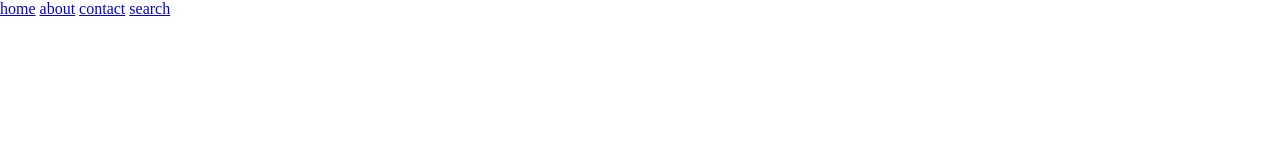
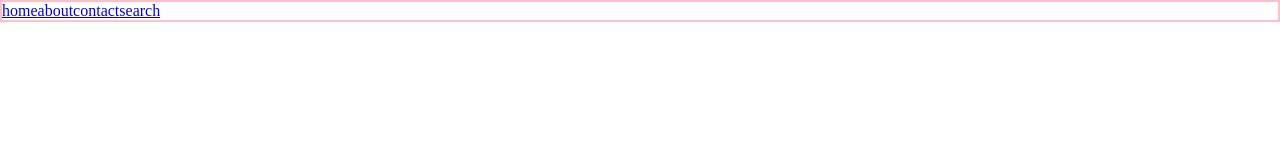
Before and after one commit to rodiw/flexbox-navbar, a plain HTML site: page index.html in a window 1280 px wide. Drawn offline with Linux system fonts and the light colour scheme.

Commit message:
adepted the styles file to the new html

```diff
--- a/styles.css
+++ b/styles.css
@@ -2,7 +2,7 @@ body {
     margin: 0;
 }
 
-.container {
+nav {
     display: flex;
     border: 2px solid pink;
 }
```
